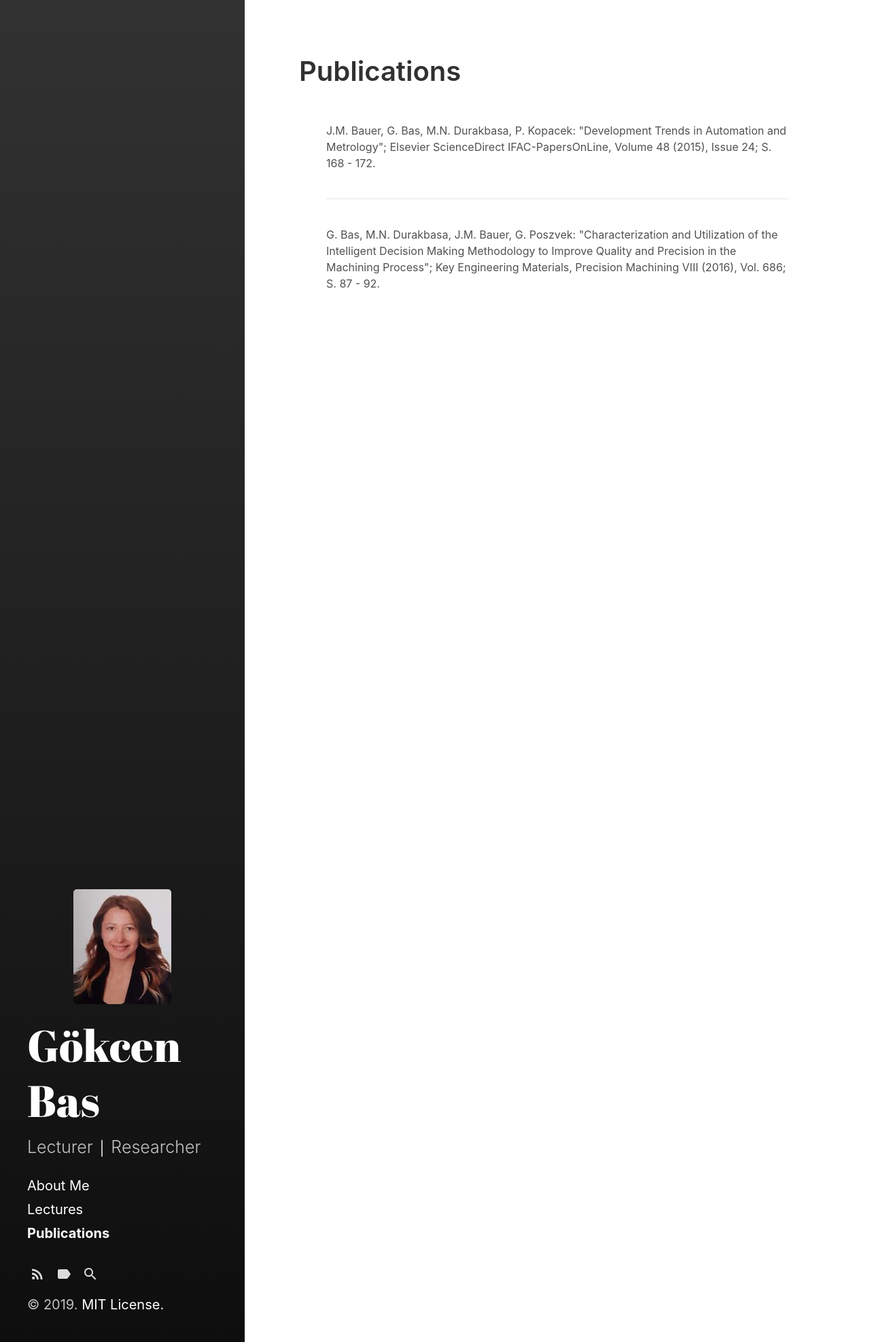
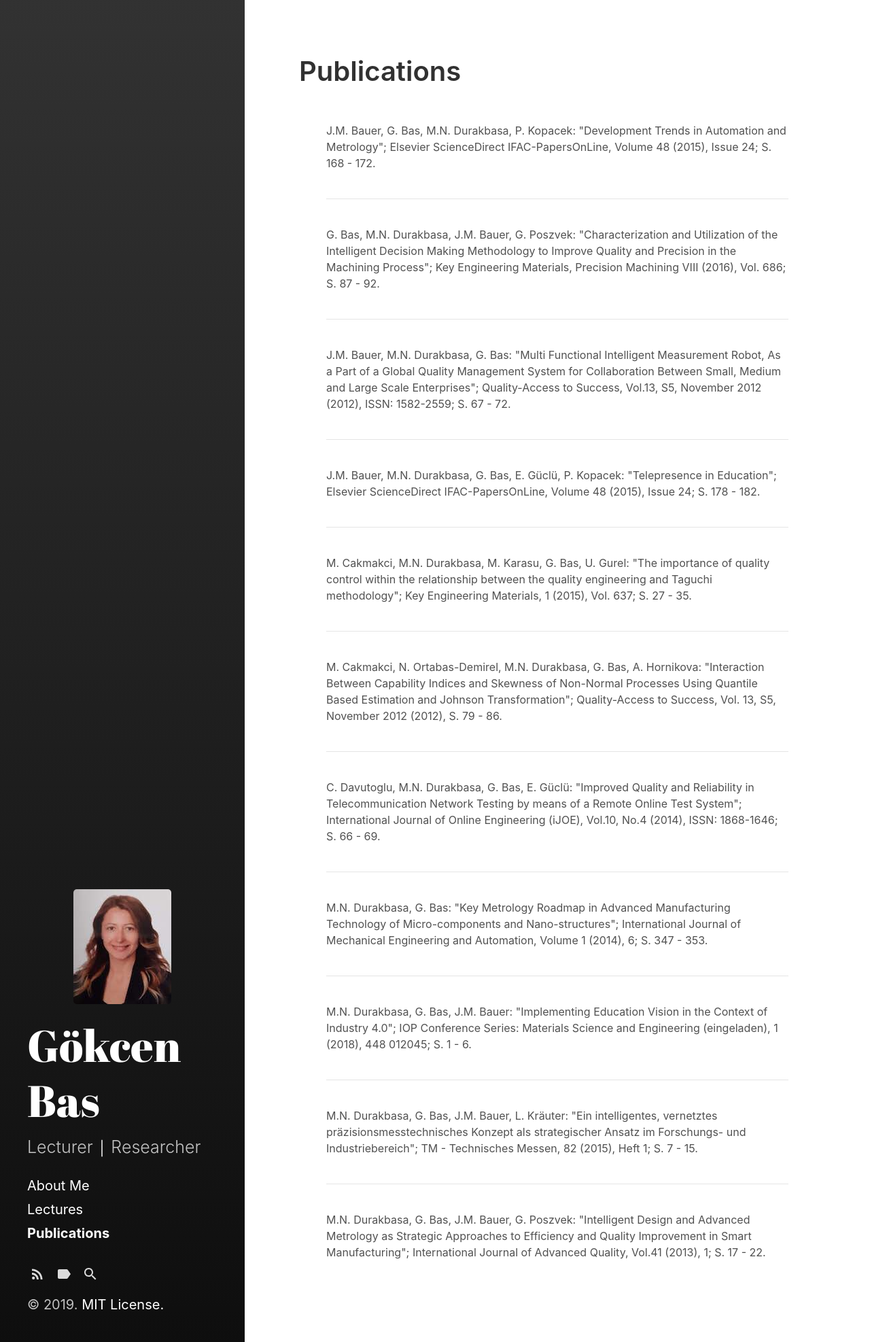
Before and after one commit to Budhaditya1/budhaditya1.github.io, a Jekyll site: the page built from publications.md, in a window 1280 px wide. Shown: the whole page at 68% size. Built offline with Jekyll 4.4.1, drawn with Linux system fonts in a browser that asks for light colours; comment, search, counter and statistics services are not loaded.

Commit message:
Update publications.md

```diff
--- a/publications.md
+++ b/publications.md
@@ -11,10 +11,11 @@ sidebar_link: true
 
   <article class="post-body">
  <div style="display: inline">
- <div data-badge-popover="right" data-badge-type="donut" data-doi="10.1038/nature.2014.14583" data-hide-no-mentions="true" class="altmetric-embed"></div>
+ <div style="display: inline" data-badge-popover="right" data-badge-type="donut" data-doi="10.1038/nature.2014.14583" data-hide-no-mentions="true" class="altmetric-embed"></div>
 J.M. Bauer, G. Bas, M.N. Durakbasa, P. Kopacek:
 "Development Trends in Automation and Metrology";
 Elsevier ScienceDirect IFAC-PapersOnLine, Volume 48 (2015), Issue 24; S. 168 - 172.
+  <span class="__dimensions_badge_embed__" data-doi="10.1007/978-3-030-31343-2_6" data-style="small_rectangle"></span>
   </div>
 </article>
 
@@ -27,4 +28,49 @@ Elsevier ScienceDirect IFAC-PapersOnLine, Volume 48 (2015), Issue 24; S. 168 - 1
   </div>
 </article>
 
+  <article class="post-body">
+ J.M. Bauer, M.N. Durakbasa, G. Bas:
+"Multi Functional Intelligent Measurement Robot, As a Part of a Global Quality Management System for Collaboration Between Small, Medium and Large Scale Enterprises";
+Quality-Access to Success, Vol.13, S5, November 2012 (2012), ISSN: 1582-2559; S. 67 - 72.
+</article>
+     <article class="post-body">
+ J.M. Bauer, M.N. Durakbasa, G. Bas, E. Güclü, P. Kopacek:
+"Telepresence in Education";
+Elsevier ScienceDirect IFAC-PapersOnLine, Volume 48 (2015), Issue 24; S. 178 - 182.
+</article>
+      <article class="post-body">
+ M. Cakmakci, M.N. Durakbasa, M. Karasu, G. Bas, U. Gurel:
+"The importance of quality control within the relationship between the quality engineering and Taguchi methodology";
+Key Engineering Materials, 1 (2015), Vol. 637; S. 27 - 35.
+</article>
+       <article class="post-body">
+ M. Cakmakci, N. Ortabas-Demirel, M.N. Durakbasa, G. Bas, A. Hornikova:
+"Interaction Between Capability Indices and Skewness of Non-Normal Processes Using Quantile Based Estimation and Johnson Transformation";
+Quality-Access to Success, Vol. 13, S5, November 2012 (2012), S. 79 - 86.
+</article>
+        <article class="post-body">
+ C. Davutoglu, M.N. Durakbasa, G. Bas, E. Güclü:
+"Improved Quality and Reliability in Telecommunication Network Testing by means of a Remote Online Test System";
+International Journal of Online Engineering (iJOE), Vol.10, No.4 (2014), ISSN: 1868-1646; S. 66 - 69.
+</article>
+         <article class="post-body">
+ M.N. Durakbasa, G. Bas:
+"Key Metrology Roadmap in Advanced Manufacturing Technology of Micro-components and Nano-structures"; International Journal of Mechanical Engineering and Automation, Volume 1 (2014), 6; S. 347 - 353.
+
+  </article>        <article class="post-body">
+ M.N. Durakbasa, G. Bas, J.M. Bauer:
+"Implementing Education Vision in the Context of Industry 4.0";
+IOP Conference Series: Materials Science and Engineering (eingeladen), 1 (2018), 448 012045; S. 1 - 6.
+</article>
+           <article class="post-body">
+ M.N. Durakbasa, G. Bas, J.M. Bauer, L. Kräuter:
+"Ein intelligentes, vernetztes präzisionsmesstechnisches Konzept als strategischer Ansatz im Forschungs- und Industriebereich";
+TM - Technisches Messen, 82 (2015), Heft 1; S. 7 - 15.
+</article>
+            <article class="post-body">
+ M.N. Durakbasa, G. Bas, J.M. Bauer, G. Poszvek:
+"Intelligent Design and Advanced Metrology as Strategic Approaches to Efficiency and Quality Improvement in Smart Manufacturing";
+International Journal of Advanced Quality, Vol.41 (2013), 1; S. 17 - 22.
+</article>
+
   </div>
```
